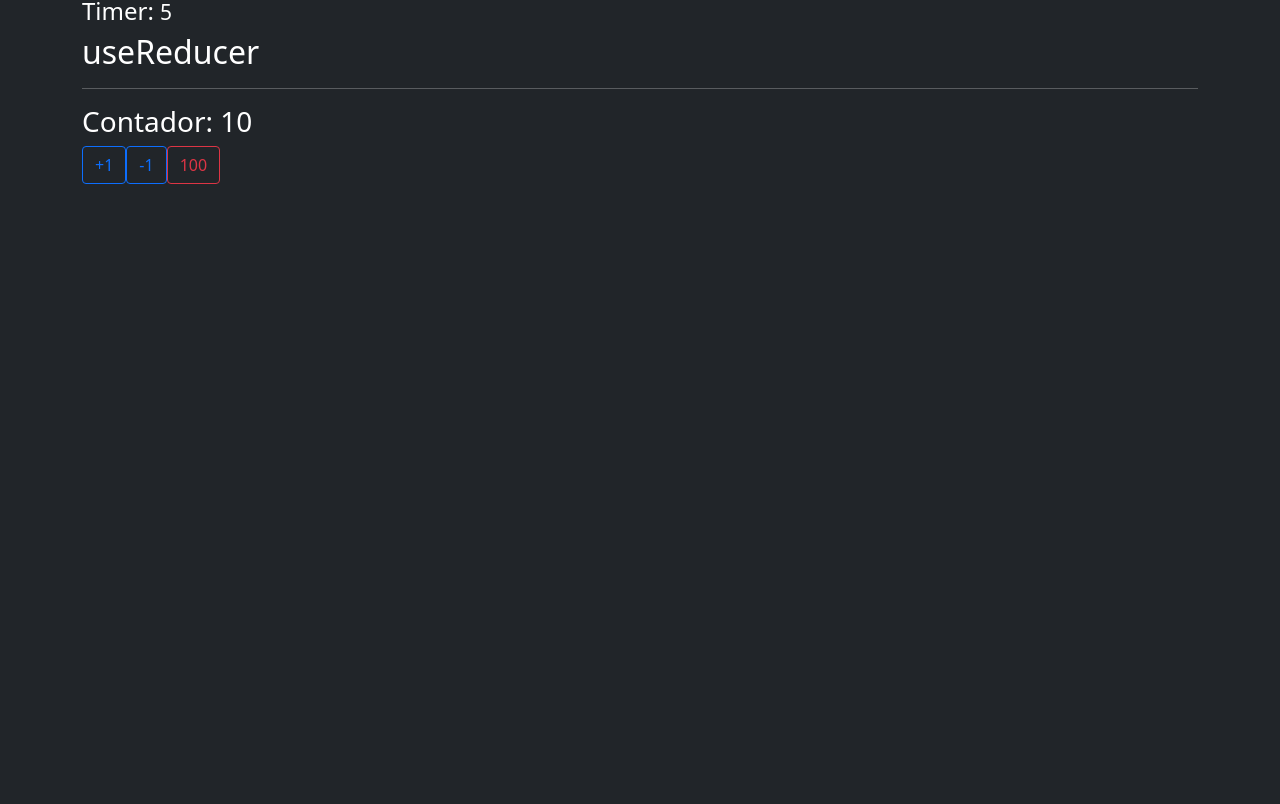
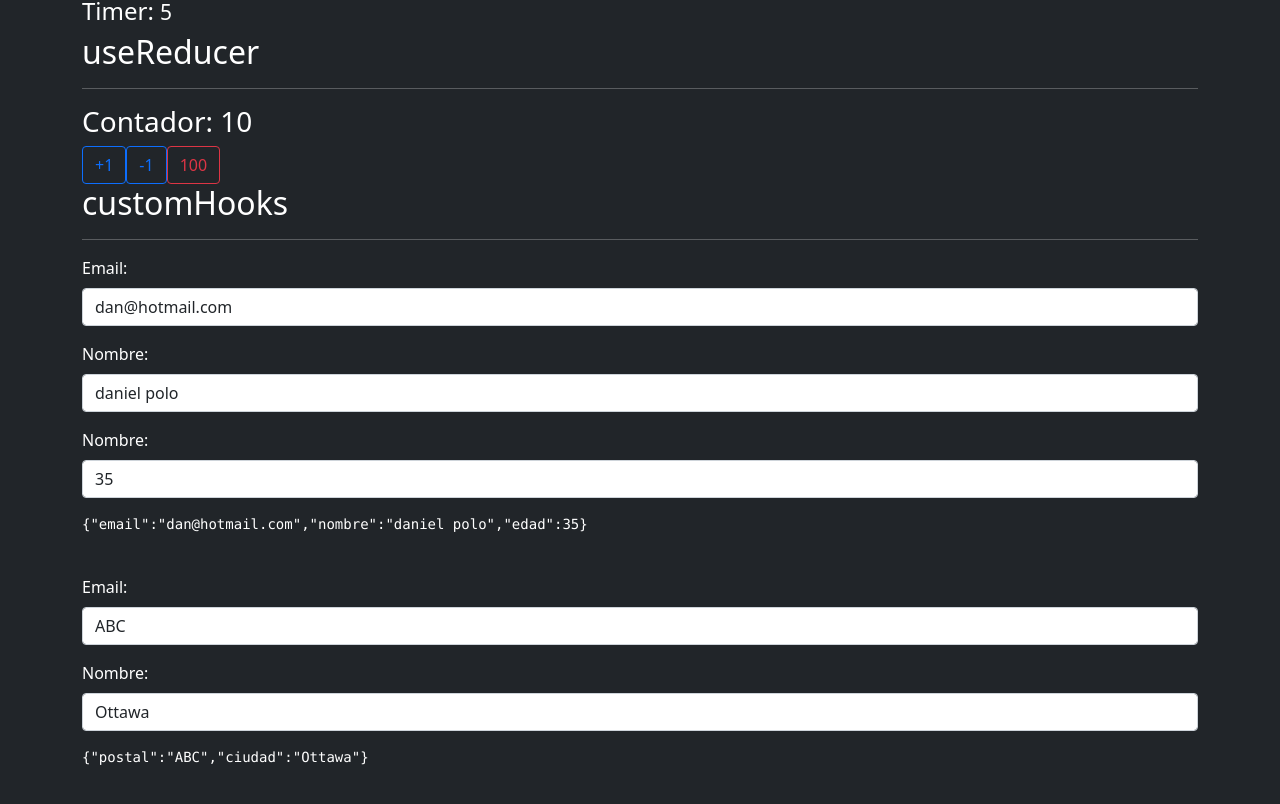
Before and after one commit to Danfelogar/react-ts, a React (Create React App) app: page / in a window 1280 px wide. Shown: the part 592-1396 px from the top of the page. Before the commit the page ends 800 px from the top, so only its background shows below. Built offline with nearby package versions, Linux system fonts and the light colour scheme.

Commit message:
5 commit learneing 5 class

```diff
--- a/src/App.tsx
+++ b/src/App.tsx
@@ -3,6 +3,8 @@ import { Usuario } from "./components/Usuario";
 
 import { TimerPadre } from "./components/TimerPadre";
 import { ContadorRed } from './components/ContadorRed';
+import { Formulario } from './components/Formulario';
+import { Formulario2 } from './components/Formulario2';
 
 function App() {
   return (
@@ -19,6 +21,18 @@ function App() {
       <h2>useReducer</h2>
       <hr/>
       <ContadorRed />
+
+      <h2>customHooks</h2>
+      <hr/>
+      <Formulario />
+
+      <br/>
+      <Formulario2 />
+      <br/>
+      <br/>
+      <br/>
+      <br/>
+      <br/>
     </>
   );
 }
--- /dev/null
+++ b/src/components/Formulario.tsx
@@ -0,0 +1,67 @@
+import { useForm } from './hooks/useForm';
+
+interface FormData {
+    email: string;
+    nombre: string;
+    edad: number
+}
+
+export const Formulario = () => {
+
+    const { form ,handleChange } = useForm<FormData>({
+        email: 'dan@hotmail.com',
+        nombre: 'daniel polo',
+        edad: 35
+    });
+
+    const {email, nombre, edad} = form;
+    // const [formulario, setFormulario] = useState({
+    //     email: '',
+    //     nombre: ''
+    // });
+
+    // const handleChange = ({target }: ChangeEvent<HTMLInputElement>) => {
+    //     const { name, value } = target;
+
+    //     setFormulario({
+    //         ...formulario,
+    //         [ name ] : value
+    //     })
+    // }
+
+    return (
+        <form autoComplete="off">
+            <div className="mb-3">
+                <label className="form-label">Email:</label>
+                <input type="email"
+                className="form-control"
+                name="email"
+                onChange={ handleChange }
+                value={ email }
+                />
+            </div>
+            <div className="mb-3">
+                <label className="form-label">Nombre:</label>
+                <input type="text"
+                className="form-control"
+                name="nombre"
+                onChange={ (ev) => handleChange(ev) }
+                value={ nombre }
+                // esto puede ser omitido ya que el argumento que se mandara es el mismo que recibe tiene el imput
+                />
+            </div>
+            <div className="mb-3">
+                <label className="form-label">Nombre:</label>
+                <input type="number"
+                className="form-control"
+                name="edad"
+                onChange={ (ev) => handleChange(ev) }
+                value={ edad }
+                // esto puede ser omitido ya que el argumento que se mandara es el mismo que recibe tiene el imput
+                />
+            </div>
+            {/* con esto logro imprimir un objeto */}
+            <pre>{ JSON.stringify(form) }</pre>
+        </form>
+    )
+}
--- /dev/null
+++ b/src/components/Formulario2.tsx
@@ -0,0 +1,40 @@
+import { useForm } from './hooks/useForm';
+
+interface FormData {
+    postal: string;
+    ciudad: string
+}
+
+export const Formulario2 = () => {
+
+    const { postal, ciudad ,handleChange , form} = useForm<FormData>({
+        postal: 'ABC',
+        ciudad: 'Ottawa',
+    });
+
+    return (
+        <form autoComplete="off">
+            <div className="mb-3">
+                <label className="form-label">Email:</label>
+                <input type="text"
+                className="form-control"
+                name="postal"
+                onChange={ handleChange }
+                value={ postal }
+                />
+            </div>
+            <div className="mb-3">
+                <label className="form-label">Nombre:</label>
+                <input type="text"
+                className="form-control"
+                name="ciudad"
+                onChange={ (ev) => handleChange(ev) }
+                value={ ciudad }
+                // esto puede ser omitido ya que el argumento que se mandara es el mismo que recibe tiene el imput
+                />
+            </div>
+            {/* con esto logro imprimir un objeto */}
+            <pre>{ JSON.stringify(form) }</pre>
+        </form>
+    )
+}
--- /dev/null
+++ b/src/components/hooks/useForm.tsx
@@ -0,0 +1,25 @@
+import { ChangeEvent, useState } from "react";
+
+//export function useForm<T> (initalState: T){
+export const useForm = <T extends Object >(initState: T) => {
+
+    const [form, setForm] = useState(initState);
+
+    const handleChange = ({target }: ChangeEvent<HTMLInputElement>) => {
+        const { name, value } = target;
+
+        setForm({
+            ...form,
+            [ name ] : value
+        })
+    }
+
+    // con "...form" se puede mandar todo sin necesidad de desestructurar
+
+    return {
+        form,
+        handleChange,
+        ...form
+    }
+
+}
```
